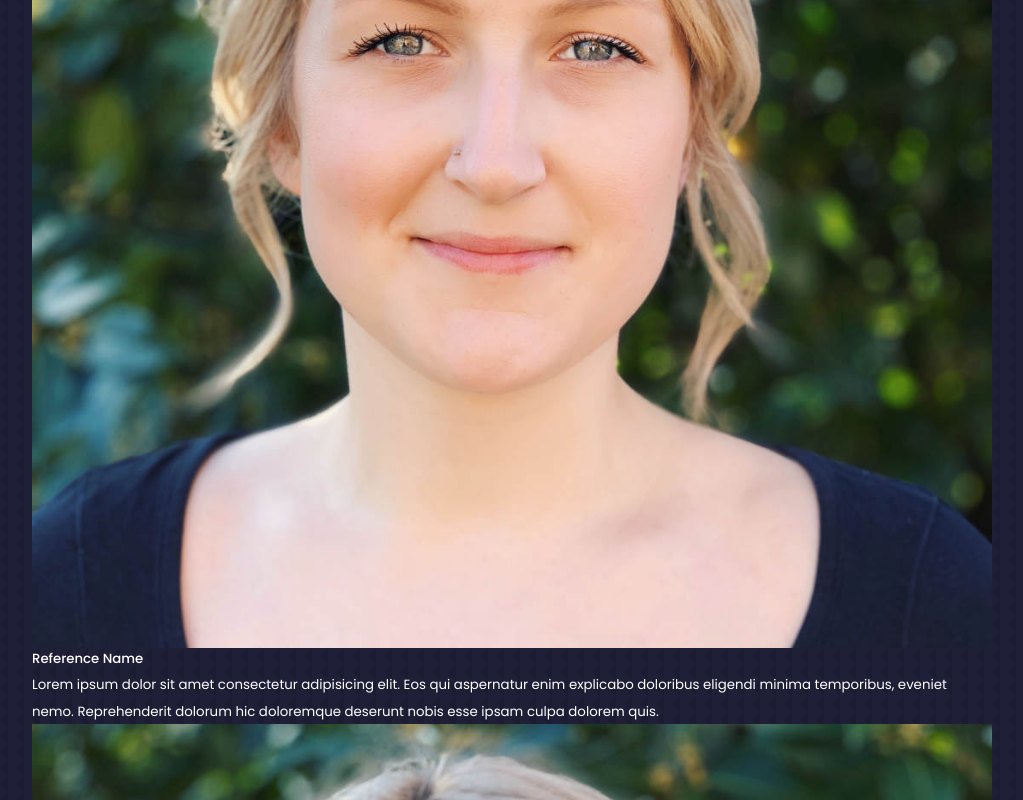
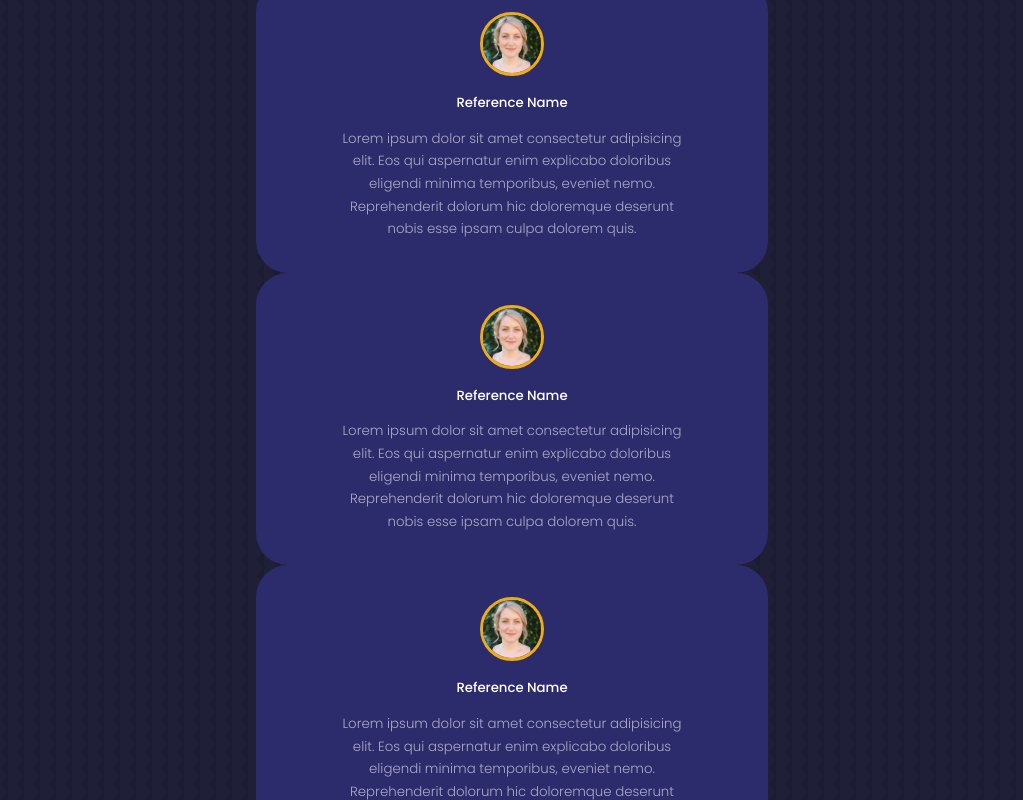
Before and after one commit to RichardChalk/portfolio, a React (Create React App) app: page / in a window 1280 px wide. Shown: the part 4360-5160 px from the top of the page, without its empty margins (128-1151 px from the left). Built offline with nearby package versions, Linux system fonts and the light colour scheme.

Commit message:
Styled references

```diff
--- a/src/components/testimonials/testimonials.css
+++ b/src/components/testimonials/testimonials.css
@@ -0,0 +1,48 @@
+.container.testimonials__container{
+    width: 40%;
+}
+
+.client__avatar{
+    width: 4rem;
+    aspect-ratio: 1/1;
+    overflow: hidden;
+    border-radius: 50%;
+    margin: 0 auto 1rem;
+    border: 0.2rem solid var(--colour-primary);
+}
+
+.testimonial{
+    background: var(--colour-bg-variant);
+    text-align: center;
+    padding: 2rem;
+    border-radius: 2rem;
+    user-select: none;
+}
+
+.client__review{
+    color: var(--colour-light);
+    font-weight: 300;
+    display: block;
+    width: 80%;
+    margin: 0.8rem auto 0;
+}
+
+/* =============== Media queries ===============  */
+
+/* Medium devices */
+@media screen and (max-width: 1024px) {
+    .container.testimonials__container{
+        width: 60%;
+    }
+}
+
+/* Small devices */
+@media screen and (max-width: 600px) {
+    .container.testimonials__container{
+        width: var(--container-width-sm);
+    }
+
+    .client__review{
+        width: var(--container-width-sm);
+    }
+}
--- a/src/components/testimonials/testimonials.jsx
+++ b/src/components/testimonials/testimonials.jsx
@@ -15,39 +15,40 @@ const Testimonials = () => {
         <article className="testimonial">
           <div className="client__avatar">
             <img src={AVTR1} alt="Client portatrit 1" />
+          </div>
           <h5 className="client__name">Reference Name</h5>
-            <small className="client_review">
+          <small className="client__review">
             Lorem ipsum dolor sit amet consectetur adipisicing elit. Eos qui aspernatur enim explicabo doloribus eligendi minima temporibus, eveniet nemo. Reprehenderit dolorum hic doloremque deserunt nobis esse ipsam culpa dolorem quis.
           </small>
-          </div>
         </article>
         <article className="testimonial">
           <div className="client__avatar">
             <img src={AVTR1} alt="Client portatrit 1" />
+          </div>
           <h5 className="client__name">Reference Name</h5>
-            <small className="client_review">
+          <small className="client__review">
             Lorem ipsum dolor sit amet consectetur adipisicing elit. Eos qui aspernatur enim explicabo doloribus eligendi minima temporibus, eveniet nemo. Reprehenderit dolorum hic doloremque deserunt nobis esse ipsam culpa dolorem quis.
           </small>
-          </div>
         </article>
         <article className="testimonial">
           <div className="client__avatar">
             <img src={AVTR1} alt="Client portatrit 1" />
+          </div>
           <h5 className="client__name">Reference Name</h5>
-            <small className="client_review">
+          <small className="client__review">
             Lorem ipsum dolor sit amet consectetur adipisicing elit. Eos qui aspernatur enim explicabo doloribus eligendi minima temporibus, eveniet nemo. Reprehenderit dolorum hic doloremque deserunt nobis esse ipsam culpa dolorem quis.
           </small>
-          </div>
         </article>
         <article className="testimonial">
           <div className="client__avatar">
             <img src={AVTR1} alt="Client portatrit 1" />
+          </div>
           <h5 className="client__name">Reference Name</h5>
-            <small className="client_review">
+          <small className="client__review">
             Lorem ipsum dolor sit amet consectetur adipisicing elit. Eos qui aspernatur enim explicabo doloribus eligendi minima temporibus, eveniet nemo. Reprehenderit dolorum hic doloremque deserunt nobis esse ipsam culpa dolorem quis.
           </small>
-          </div>
         </article>
+
       </div>
     </section>
   );
```
Lines whose indentation alone changed are shown as unchanged.
